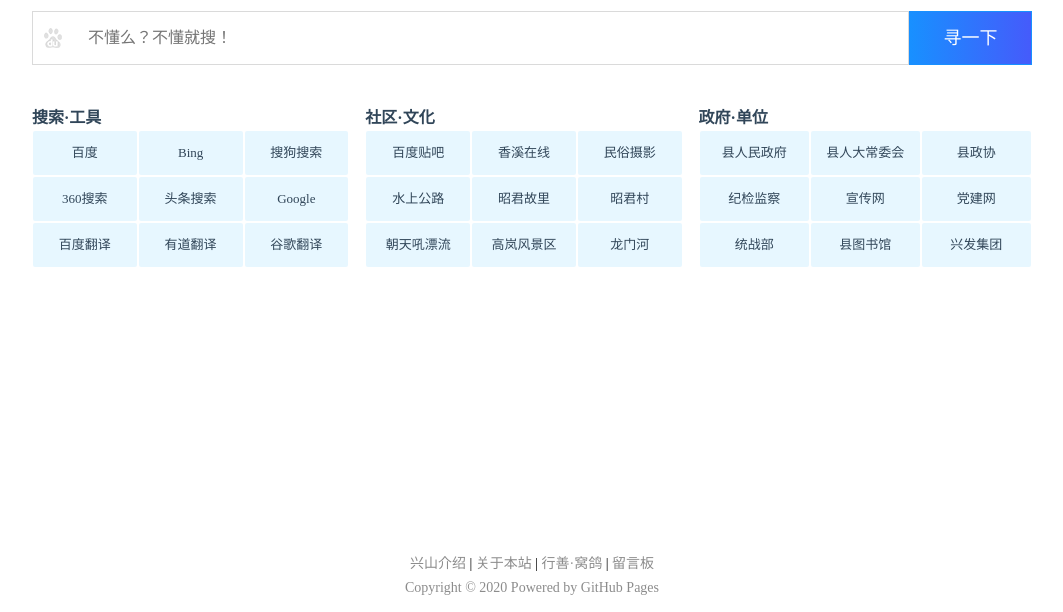
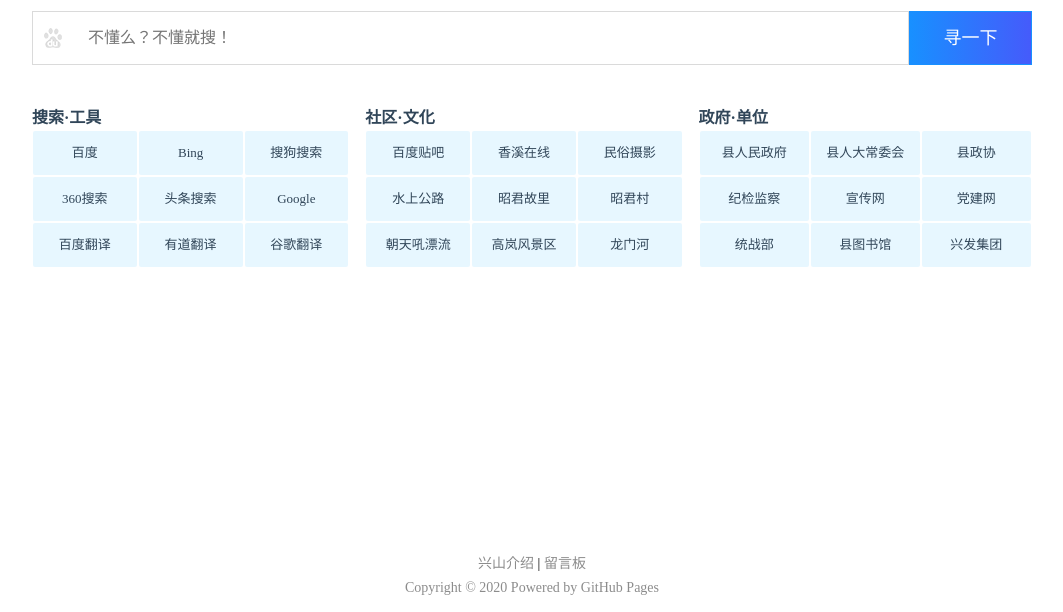
Before and after one commit to ixingshan/ixingshan.github.io, a plain HTML site: page index.html in a window 1280 px wide. Shown: the part 188-800 px from the top of the page, without its empty margins (108-1171 px from the left). Drawn offline with Linux system fonts and the light colour scheme.

Commit message:
remove about,blog link

```diff
--- a/index.html
+++ b/index.html
@@ -124,7 +124,7 @@ var _hmt = _hmt || [];
 </div>
 <footer class="inner-center footer">
   <p>
-  <a href="https://baike.baidu.com/item/%E5%85%B4%E5%B1%B1%E5%8E%BF" target="_blank">兴山介绍</a> | <a href="  https://com.xingshan.org/post/about/" target="_blank">关于本站</a> | <a href="https://com.xingshan.org" target="_blank">行善·窝鸽</a> | <a href="https://support.qq.com/products/155162"  target="_blank">留言板</a>
+  <a href="https://baike.baidu.com/item/%E5%85%B4%E5%B1%B1%E5%8E%BF" target="_blank">兴山介绍</a> | <a href="https://support.qq.com/products/155162"  target="_blank">留言板</a>
   </p>
 
   <p style="margin-top:8px;"> <a href="https://pages.github.com" target="_blank">Copyright © 2020 Powered by GitHub Pages</a></p>
```
